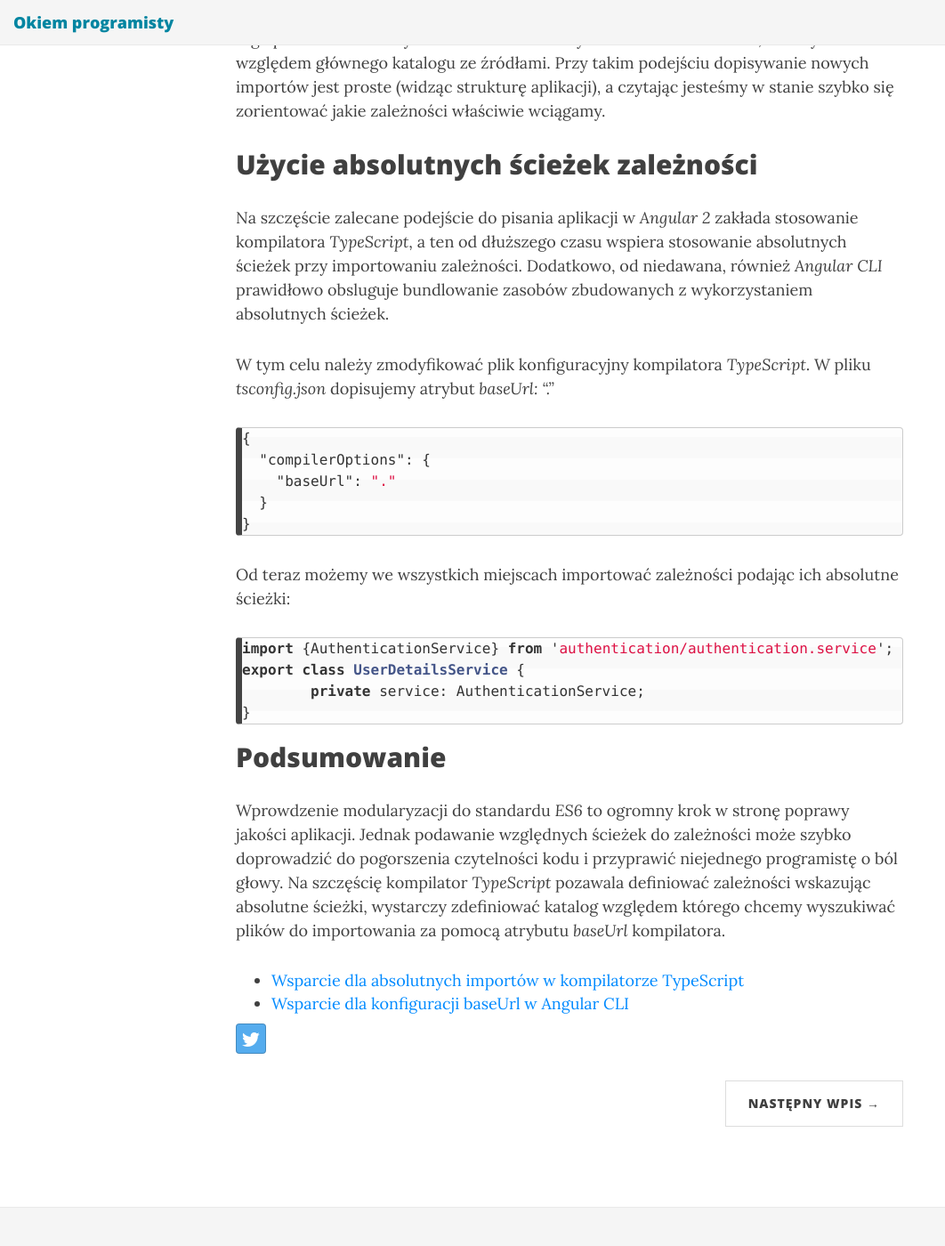
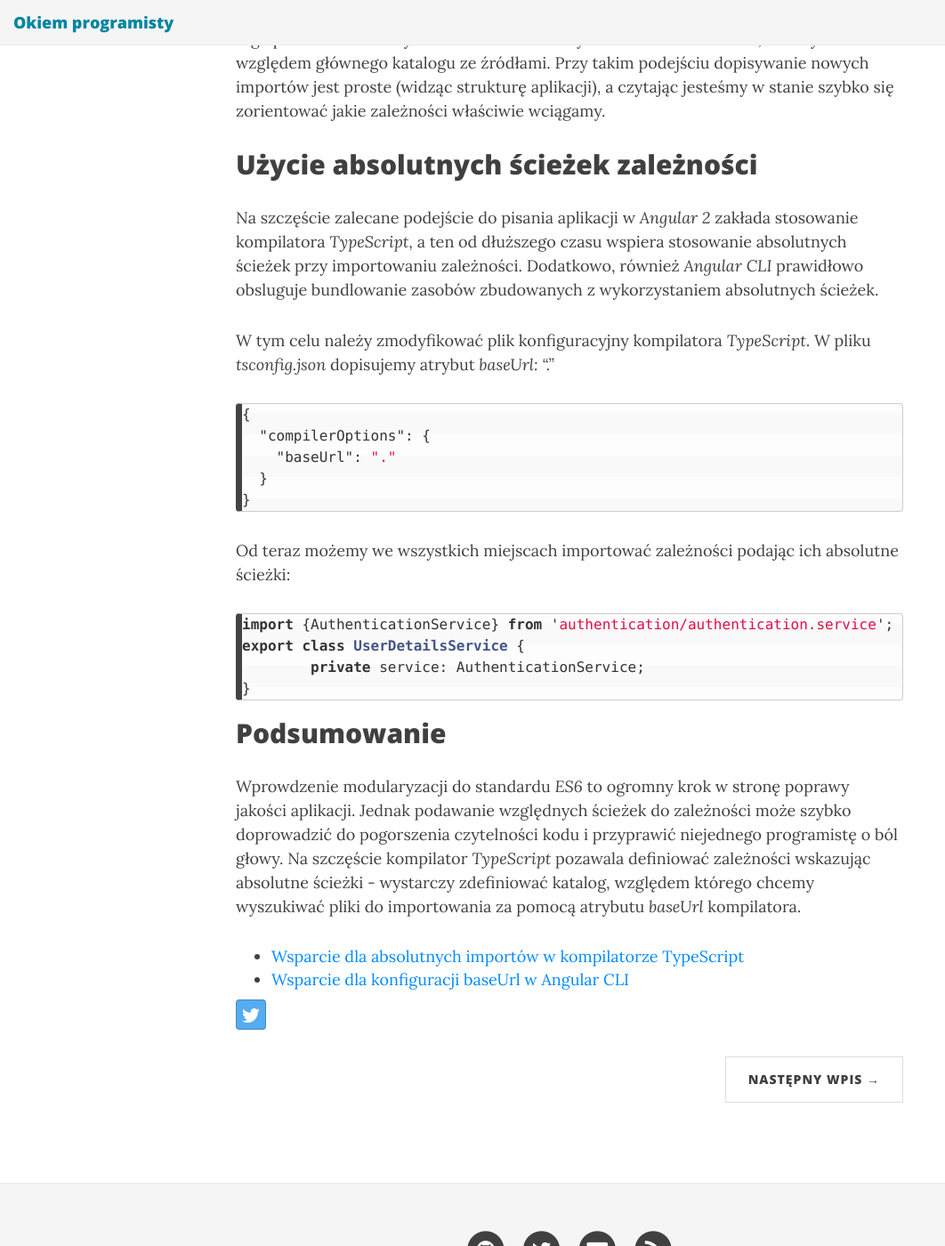
Before and after one commit to glipecki/glipecki.github.io, a Jekyll site: the page built from _posts/2016-12-04-absolutne-importowanie-zaleznosci-w-angular-cli.md, in a window 1280 px wide and 1400 px high, scrolled down 1849 px. Shown: the whole window at 89% size, without its empty margins (0-1062 px from the left). Built offline with Jekyll 4.4.1, drawn with Linux system fonts in a browser that asks for light colours; nearby versions of some CDN libraries; comment, search, counter and statistics services are not loaded; some of the changed text lies outside the part shown.

Commit message:
Update 2016-12-04-absolutne-importowanie-zaleznosci-w-angular-cli.md

```diff
--- a/_posts/2016-12-04-absolutne-importowanie-zaleznosci-w-angular-cli.md
+++ b/_posts/2016-12-04-absolutne-importowanie-zaleznosci-w-angular-cli.md
@@ -59,7 +59,7 @@ Utrzymywanie względnych ścieżek importowanych modułów jest trudne. Czytelno
 
 ## Użycie absolutnych ścieżek zależności
 
-Na szczęście zalecane podejście do pisania aplikacji w _Angular 2_ zakłada stosowanie kompilatora _TypeScript_, a ten od dłuższego czasu wspiera stosowanie absolutnych ścieżek przy importowaniu zależności. Dodatkowo, od niedawana, również _Angular CLI_ prawidłowo obsluguje bundlowanie zasobów zbudowanych z wykorzystaniem absolutnych ścieżek.
+Na szczęście zalecane podejście do pisania aplikacji w _Angular 2_ zakłada stosowanie kompilatora _TypeScript_, a ten od dłuższego czasu wspiera stosowanie absolutnych ścieżek przy importowaniu zależności. Dodatkowo, również _Angular CLI_ prawidłowo obsluguje bundlowanie zasobów zbudowanych z wykorzystaniem absolutnych ścieżek.
 
 W tym celu należy zmodyfikować plik konfiguracyjny kompilatora _TypeScript_. W pliku _tsconfig.json_ dopisujemy atrybut _baseUrl: "."_
 
@@ -82,7 +82,7 @@ export class UserDetailsService {
 
 ## Podsumowanie
 
-Wprowdzenie modularyzacji do standardu _ES6_ to ogromny krok w stronę poprawy jakości aplikacji. Jednak podawanie względnych ścieżek do zależności może szybko doprowadzić do pogorszenia czytelności kodu i przyprawić niejednego programistę o ból głowy. Na szczęścię kompilator _TypeScript_ pozawala definiować zależności wskazując absolutne ścieżki, wystarczy zdefiniować katalog względem którego chcemy wyszukiwać plików do importowania za pomocą atrybutu _baseUrl_ kompilatora.
+Wprowdzenie modularyzacji do standardu _ES6_ to ogromny krok w stronę poprawy jakości aplikacji. Jednak podawanie względnych ścieżek do zależności może szybko doprowadzić do pogorszenia czytelności kodu i przyprawić niejednego programistę o ból głowy. Na szczęście kompilator _TypeScript_ pozawala definiować zależności wskazując absolutne ścieżki - wystarczy zdefiniować katalog, względem którego chcemy wyszukiwać pliki do importowania za pomocą atrybutu _baseUrl_ kompilatora.
 
 - [Wsparcie dla absolutnych importów w kompilatorze TypeScript](https://github.com/Microsoft/TypeScript/pull/5728)
 - [Wsparcie dla konfiguracji baseUrl w Angular CLI](https://github.com/angular/angular-cli/pull/2470)
```
Also changed, not shown: other parts of _posts/2016-12-04-absolutne-importowanie-zaleznosci-w-angular-cli.md (+2 -2 lines).
